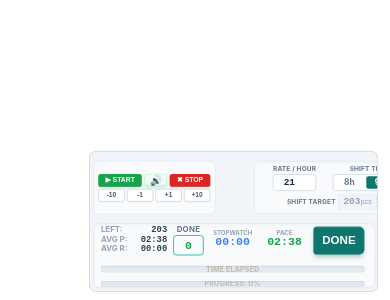
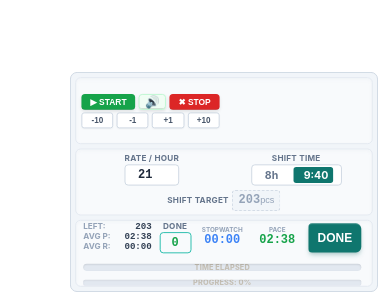
Before and after one commit to agr555/counter-app, a Next.js app: page / in a window 390 px wide. Shown: the part 544-844 px from the top of the page. Built offline with nearby package versions, Linux system fonts and the light colour scheme.

Commit message:
adaptive new

```diff
--- a/app/widget.module.css
+++ b/app/widget.module.css
@@ -325,20 +325,54 @@
 
 
   /* --- ДЛИННАЯ ПОЛОСА ТЕМПА (PACE) --- */
-  .extendedPaceTrack {
+/* --- ДОРАБОТАННАЯ ПОЛОСА ТЕМПА (PACE) --- */
+.extendedPaceTrack {
     width: calc(100% - 12px);
     height: 10px;
     background-color: #e2e8f0;
-    border-radius: 2px;
+
+    /* ИСПРАВЛЕНИЕ: Мягкое скругление краев трека */
+    border-radius: 4px;
     position: relative;
     overflow: hidden;
-    box-shadow: inset 0 1px 2px rgba(0, 0, 0, 0.08);
+    /* Мягкая внутренняя тень для эффекта "вдавленности" дорожки */
+    box-shadow: inset 0 1px 2px rgba(0, 0, 0, 0.1);
   }
 
   .extendedPaceFill {
     height: 100%;
     transition: width 1s linear, background-color 0.2s ease;
+    /* Скругление краев у самой заполняющей линии */
+    border-radius: 4px;
+    /* Легкий объемный блик сверху полосы */
+    box-shadow: inset 0 1px 0 rgba(255, 255, 255, 0.15);
   }
+
+  /* --- ДОРАБОТАННАЯ ОБЩАЯ ПОЛОСА СМЕНЫ --- */
+  .bottomProgressBarTrack {
+    width: calc(100% - 12px);
+    height: 10px;
+    background-color: #e2e8f0;
+
+    /* ИСПРАВЛЕНИЕ: Мягкое скругление краев трека */
+    border-radius: 4px;
+    position: relative;
+    overflow: hidden;
+    box-shadow: inset 0 1px 2px rgba(0, 0, 0, 0.1);
+  }
+
+  .bottomProgressBarFill {
+    height: 100%;
+    background-color: #2563eb;
+    transition: width 0.3s ease-out;
+    border-radius: 4px;
+
+    /* ИСПРАВЛЕНИЕ: Синей полосе добавляем неоновую тень-свечение и объем */
+    box-shadow:
+      0 2px 4px rgba(37, 99, 235, 0.2),
+      inset 0 1px 0 rgba(255, 255, 255, 0.2);
+  }
+
 
   .extendedPaceText {
     position: absolute;
@@ -408,14 +442,34 @@
   /* ==========================================================================
    АДАПТИВНОСТЬ И ОТКЛИК ПО ШИРИНЕ ЭКРАНА
    ========================================================================== */
+/* БАЗОВЫЕ КОНТЕЙНЕРЫ ДЛЯ ЭЛЕМЕНТОВ (Обязательно добавьте эти три класса) */
+.configGrid {
+    display: flex;
+    align-items: center;
+    gap: 8px;
+    width: 100%;
+    height: 100%;
+  }
 
-/* СТУПЕНЬ 1: Экран ноутбука (меньше 1250px) — пропорционально уменьшаем на 15% */
-/* ==========================================================================
-   АДАПТИВНОСТЬ И ОТКЛИК ПО ШИРИНЕ ЭКРАНА (ИСПРАВЛЕННАЯ СЕТКА)
-   ========================================================================== */
+  .fieldGroupTarget {
+    display: flex;
+    flex-direction: column;
+    align-items: center;
+    justify-content: center;
+    gap: 2px;
+  }
 
-/* СТУПЕНЬ 1: Экран ноутбука (меньше 1250px) — пропорционально уменьшаем на 15% */
-@media (max-width: 1250px) {
+  .gridRowFullWidth {
+    display: flex;
+    align-items: center;
+    justify-content: space-between;
+    gap: 4px;
+    width: 100%;
+    height: 18px;
+  }
+
+  /* СТУПЕНЬ 1: Ноутбуки (меньше 1250px) — аккуратное общее уменьшение без деформации */
+  @media (max-width: 1250px) {
     .widgetContainer {
       transform: scale(0.85);
       transform-origin: bottom right;
@@ -424,88 +478,96 @@
     }
   }
 
-  /* СТУПЕНЬ 2: Точка "00" (меньше 980px) — делим на 2 ряда с умным распределением ширины */
-  /* ==========================================================================
-   АДАПТИВНОСТЬ: СТУПЕНЬ 2 И СТУПЕНЬ 3 (БЕЗ ИЗЛОМА НА 470px)
-   ========================================================================== */
-
-/* СТУПЕНЬ 2: Экран планшета/ноутбука (меньше 980px) — делим на 2 ряда */
-@media (max-width: 980px) and (min-width: 541px) {
+  /* СТУПЕНЬ 2: Точка "976" (меньше 980px) — перестраиваем в 2 ровных ряда БЕЗ ПУСТЫХ ДЫР */
+  @media (max-width: 980px) and (min-width: 541px) {
     .widgetContainer {
-      transform: scale(1);
-      flex-wrap: wrap;
-      height: auto;
-      max-width: 580px;
+      transform: scale(1); /* Возвращаем 100% размер для четкости */
+      flex-wrap: wrap;     /* Разрешаем перенос на 2 ряда */
+      height: auto;        /* Высота подстраивается под контент */
+      max-width: 580px;    /* Комфортный бокс для двух рядов */
       gap: 6px;
       padding: 6px;
       background-color: #f1f5f9;
       border: 1px solid #cbd5e1;
-      justify-content: flex-end;
+      justify-content: flex-start;
     }
 
     .concaveBlock {
       height: 76px;
       box-sizing: border-box;
+      padding: 0 10px;
+      flex: 1 1 auto; /* ИСПРАВЛЕНИЕ: блоки сами берут нужную ширину по контенту */
     }
 
-    .widgetContainer > .concaveBlock:nth-child(1) { flex: 0 1 190px; }
-    .widgetContainer > .concaveBlock:nth-child(2) { flex: 1 1 180px; }
-    .widgetContainer > .concaveBlock:nth-child(3) { flex: 2 1 200px; }
-    .widgetContainer > .concaveBlock:nth-child(4) { flex: 3 1 310px; min-width: 310px; }
+    /* РЯД 1: Корректируем ширину верхних блоков, чтобы не было гигантских пустых полей */
+    .widgetContainer > .concaveBlock:nth-child(1) {
+      flex: 1 1 200px; /* Блок настроек */
+    }
+    .widgetContainer > .concaveBlock:nth-child(2) {
+      flex: 1 1 160px; /* План-факт-дифф (теперь занимает ровную пропорциональную часть) */
+      min-width: 150px;
+    }
+
+    /* РЯД 2: Кнопки и таймеры уходят вниз и занимают всю доступную ширину ряда без дыр */
+    .widgetContainer > .concaveBlock:nth-child(3) {
+      flex: 1 1 180px; /* Блок управления (START/STOP) автоматически растягивается на свою долю */
+      order: 3;
+    }
+    .widgetContainer > .concaveBlock:nth-child(4) {
+      flex: 2 1 260px; /* Блок таймеров и DONE забирает всё оставшееся место справа */
+      order: 4;
+    }
   }
 
-  /* СТУПЕНЬ 3: Точка "500" (Включается уже на 540px, чтобы не было излома) */
+  /* СТУПЕНЬ 3: Точки "562", "500" и мобильные (меньше 540px) — Складываем в 2 компактных ряда, отсекаем лишнее */
   @media (max-width: 540px) {
-    /* Скрываем Блок 2 (статистику плана) */
+    /* Полностью скрываем Блок 2 (статистику плана) */
     .widgetContainer > .concaveBlock:nth-child(2) {
       display: none !important;
     }
 
-    /* Строим идеальную двухрядную мобильную сетку */
+    /* Переключаем контейнер на чистый, резиновый Flexbox */
     .widgetContainer {
-      display: grid;
-      grid-template-columns: 145px 1fr;
-      grid-template-rows: auto auto;
-      max-width: 340px;
-      width: 340px;
-      height: auto;
-      gap: 4px;
-      padding: 4px;
+      display: flex;
+      flex-direction: row;
+      flex-wrap: wrap;     /* 2 ряда */
+      max-width: 350px;    /* Идеальная ширина, чтобы влезть в любой телефон от 360px */
+      width: 350px;
+      height: auto;        /* Защита от обрезания по высоте! Контейнер растет сам */
+      gap: 5px;
+      padding: 5px;
       background-color: #f1f5f9;
       border: 1px solid #cbd5e1;
-
-      /* ЖЕСТКАЯ ПРИВЯЗКА К ПРАВОМУ НИЖНЕМУ УГЛУ */
-      transform-origin: bottom right;
+      justify-content: space-between;
+      overflow: visible;   /* Защита от обрезания контента по краям! */
       transform: scale(1);
-      transition: transform 0.1s ease-out;
     }
 
     .concaveBlock {
+      height: 76px; /* Фиксированная высота для сохранения геометрии */
       box-sizing: border-box;
-      height: 76px;
+      padding: 0 8px;
     }
 
-    /* Блок управления (Блок 3) — Слева */
+    /* РЯД 1, СЛЕВА: Блок 3 (START/STOP) — встает назад влево, занимает ровно половину ряда */
     .blockControls {
-      grid-column: 1;
-      grid-row: 1;
-      width: 172px !important;
-      transform: scale(0.84);
-      transform-origin: left center;
-      margin-right: -27px;
+      order: 1;
+      flex: 1 1 calc(52% - 3px);
+      width: auto !important; /* Убираем жесткие пиксели */
+      transform: none !important; /* Убираем ломающие scale */
+      margin: 0 !important;
     }
 
-    /* Блок настроек (Блок 1) — Справа в два ряда */
+    /* РЯД 1, СПРАВА: Блок 1 (Настройки) — встает справа от кнопок, занимает вторую половину */
     .blockConfig {
-      grid-column: 2;
-      grid-row: 1;
-      width: 122% !important;
-      transform: scale(0.82);
-      transform-origin: right center;
+      order: 2;
+      flex: 1 1 calc(48% - 3px);
+      width: auto !important;
+      transform: none !important; /* Больше никакой деформации инпутов */
       padding: 4px 6px;
     }
 
-    /* Внутренняя сетка Блока 1 */
+    /* ВНУТРИ БЛОКА 1: Перестраиваем инпуты в красивую 2-рядную мини-сетку */
     .blockConfig .configGrid {
       display: grid;
       grid-template-columns: 1fr 1fr;
@@ -514,14 +576,14 @@
       column-gap: 4px;
       align-items: center;
       justify-content: center;
+      width: 100%;
       height: 100%;
-      width: 100%;
     }
 
     .cfgRate   { grid-column: 1; grid-row: 1; }
     .cfgTime   { grid-column: 2; grid-row: 1; }
 
-    /* Shift Target — параллельно кнопкам на втором ряду */
+    /* Shift Target — идет вторым рядом внутри Блока 1, параллельно кнопкам корректировок */
     .cfgTarget {
       grid-column: span 2;
       grid-row: 2;
@@ -530,28 +592,29 @@
       justify-content: center;
       align-items: center;
       width: 100%;
+      margin-top: 1px;
     }
     .cfgTarget .fieldLabel { margin-bottom: 0; }
 
-    /* Блок таймеров и DONE (Блок 4) — Нижний длинный этаж */
+    /* РЯД 2: Блок 4 (Таймеры, прогресс-бары и DONE) ложится широким нижним этажом на 100% ширины */
     .widgetContainer > .concaveBlock:nth-child(4) {
-      grid-column: span 2;
-      grid-row: 2;
+      order: 3;
+      flex: 1 1 100%;
       width: 100% !important;
+      min-width: 100%;
     }
   }
 
-  /* СТУПЕНЬ 4: ЗАЩИТА ОТ ИЗЛОМА НА 470px (И ниже до самых узких экранов) */
-  @media (max-width: 470px) {
+  /* СТУПЕНЬ 4: Экстремально узкие телефоны (меньше 400px) — пропорционально сжимаем весь готовый резиновый блок */
+  @media (max-width: 400px) {
     .widgetContainer {
-      /* Пропорционально уменьшаем весь готовый двухрядный виджет на 15%, чтобы он гарантированно влез */
-      transform: scale(0.85);
+      transform: scale(0.88);
+      transform-origin: bottom right;
     }
   }
 
-  @media (max-width: 375px) {
+  @media (max-width: 340px) {
     .widgetContainer {
-      /* Для ультра-узких или старых телефонов сжимаем на 25% */
-      transform: scale(0.75);
+      transform: scale(0.78);
     }
   }
```
